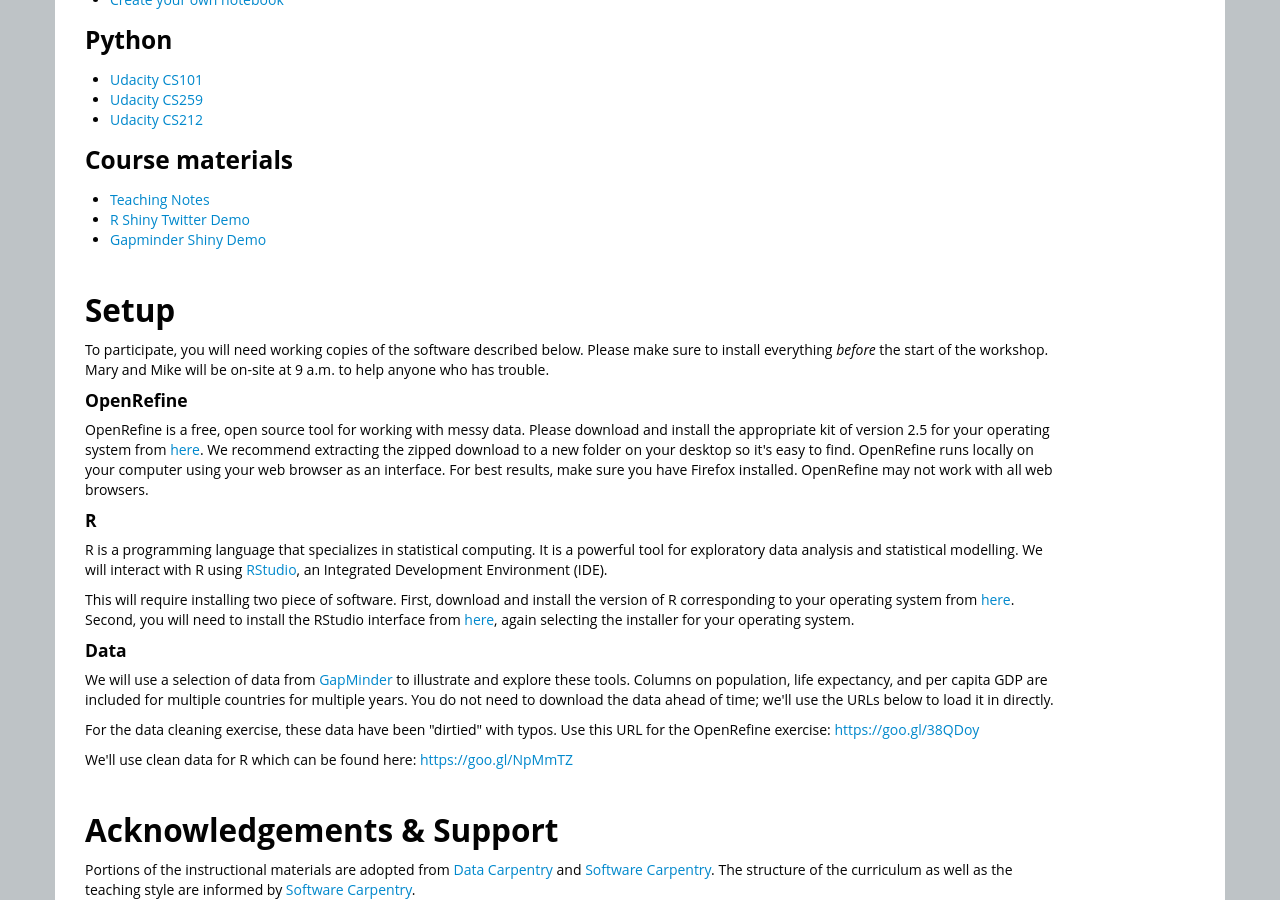
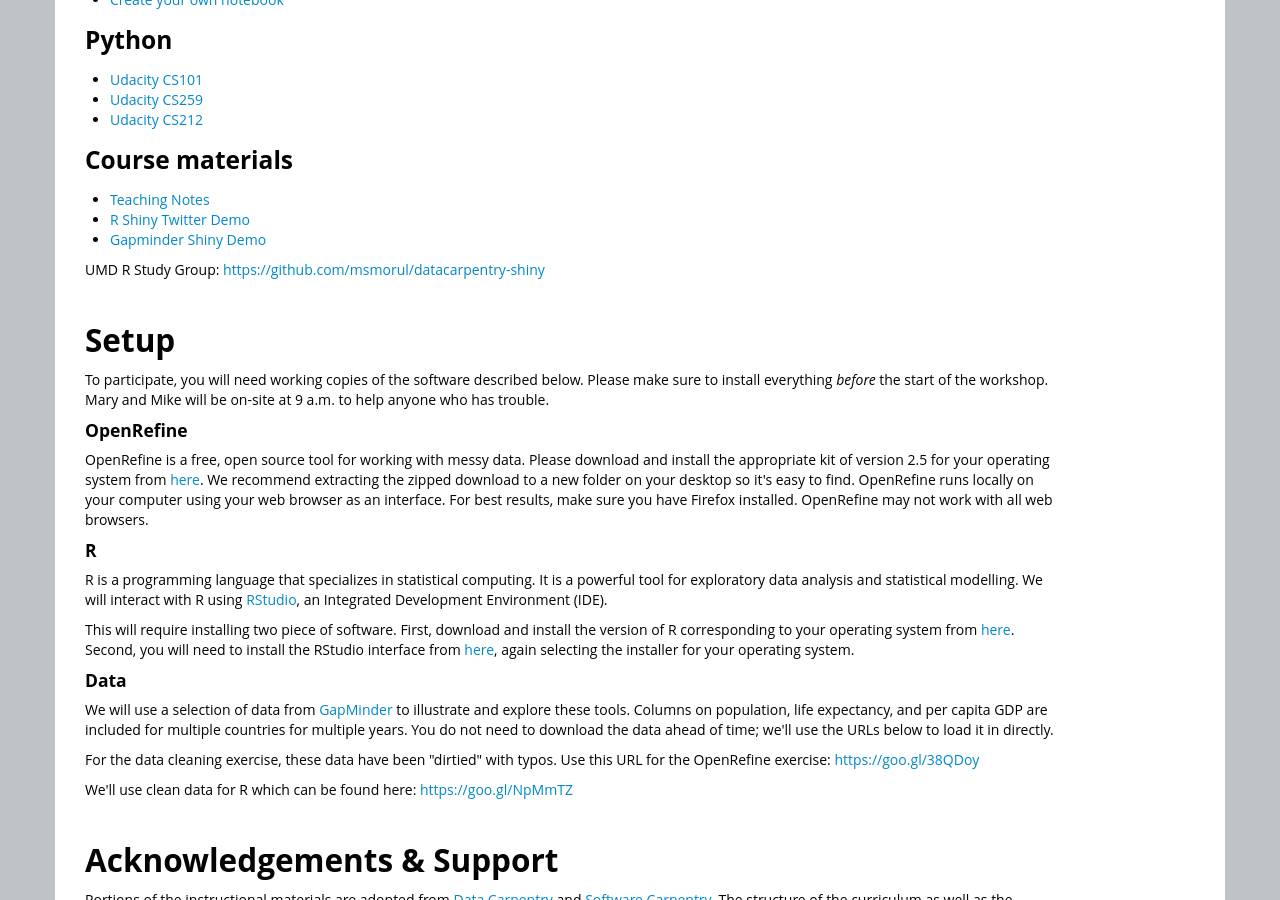
Before and after one commit to SESYNC-ci/BSOS-Jan-2015, a Jekyll site: the page built from index.html, in a window 1280 px wide and 900 px high, scrolled down 1545 px. Built offline with Jekyll 4.4.1, drawn with Linux system fonts in a browser that asks for light colours.

Commit message:
Update index.html

```diff
--- a/index.html
+++ b/index.html
@@ -128,6 +128,8 @@
   <li><a href="https://github.com/msmorul/datacarpentry-shiny">Gapminder Shiny Demo</a></li>
 </ul>
 
+UMD R Study Group: <a href="https://github.com/msmorul/datacarpentry-shiny">https://github.com/msmorul/datacarpentry-shiny</a>
+
 <h2>Setup</h2>
 
 <p>
```
